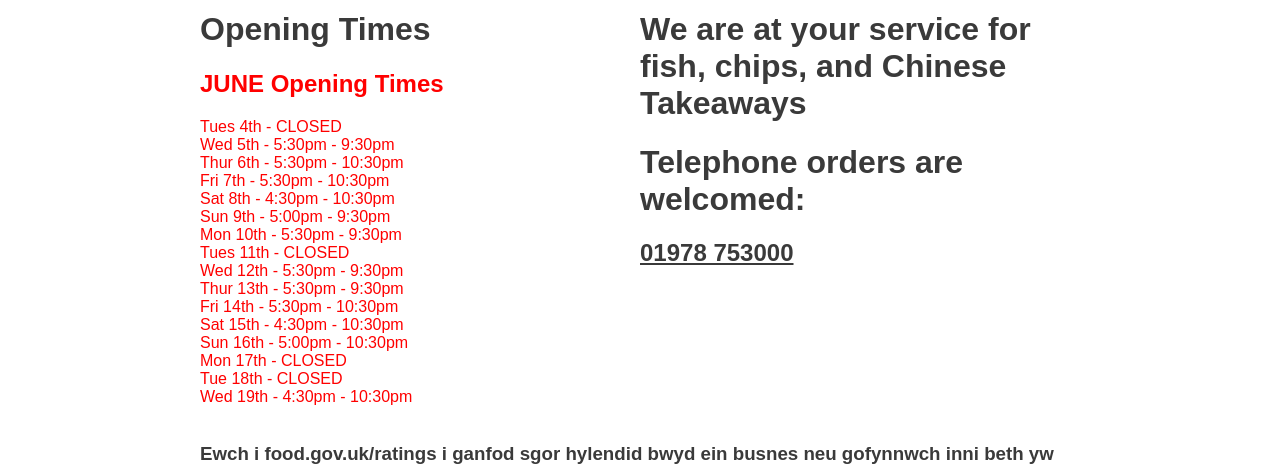
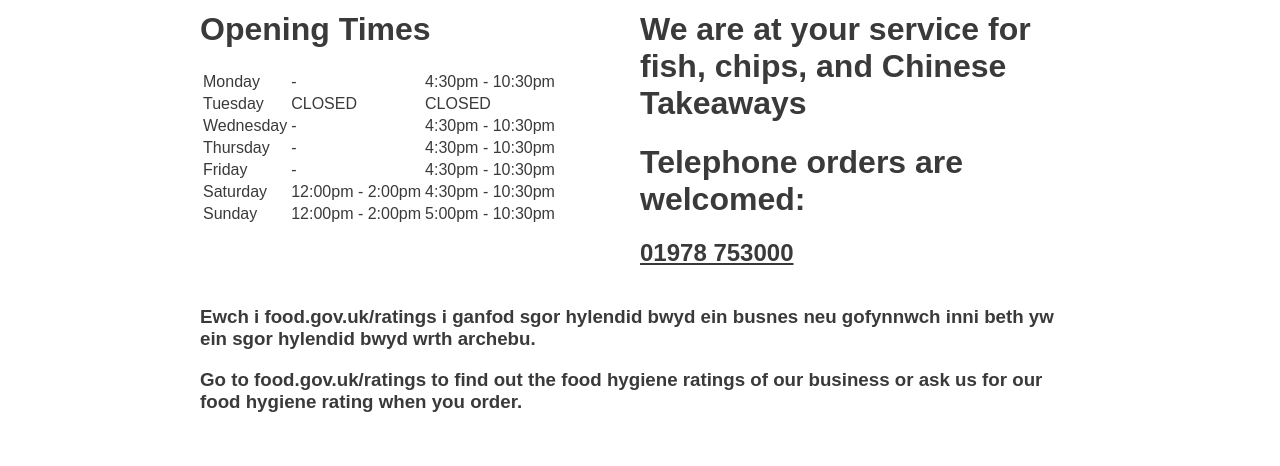
Before and after one commit to TheSimonLam/sunshine-takeaway, a React (Create React App) app: page / in a window 1280 px wide. Shown: the part 704-1170 px from the top of the page. Built offline with nearby package versions, Linux system fonts and the light colour scheme.

Commit message:
opening times

```diff
--- a/src/components/Home/Home.js
+++ b/src/components/Home/Home.js
@@ -14,25 +14,7 @@ class Home extends Component {
                     <div className="row">
                         <div className="column">
                             <h1>Opening Times</h1>
-                            <h2 className='red'>JUNE Opening Times</h2>
-                            <div className='red'>Tues 4th - CLOSED</div>
-                            <div className='red'>Wed 5th - 5:30pm - 9:30pm</div>
-                            <div className='red'>Thur 6th - 5:30pm - 10:30pm</div>
-                            <div className='red'>Fri 7th - 5:30pm - 10:30pm</div>
-                            <div className='red'>Sat 8th - 4:30pm - 10:30pm</div>
-                            <div className='red'>Sun 9th - 5:00pm - 9:30pm</div>
-                            <div className='red'>Mon 10th - 5:30pm - 9:30pm</div>
-                            <div className='red'>Tues 11th - CLOSED</div>
-                            <div className='red'>Wed 12th - 5:30pm - 9:30pm</div>
-                            <div className='red'>Thur 13th - 5:30pm - 9:30pm</div>
-                            <div className='red'>Fri 14th - 5:30pm - 10:30pm</div>
-                            <div className='red'>Sat 15th - 4:30pm - 10:30pm</div>
-                            <div className='red'>Sun 16th - 5:00pm - 10:30pm</div>
-                            <div className='red'>Mon 17th - CLOSED</div>
-                            <div className='red'>Tue 18th - CLOSED</div>
-                            <div className='red'>Wed 19th - 4:30pm - 10:30pm</div>
-                            <br/>
-                            {/* <table>
+                             <table>
                                 <tbody>
                                 <tr>
                                     <td>Monday</td>
@@ -70,7 +52,7 @@ class Home extends Component {
                                     <td>5:00pm - 10:30pm</td>
                                 </tr>
                                 </tbody>
-                            </table> */}
+                            </table>
                         </div>
                         <div className="column">
                             <h1>We are at your service for fish, chips, and Chinese Takeaways</h1>
```
